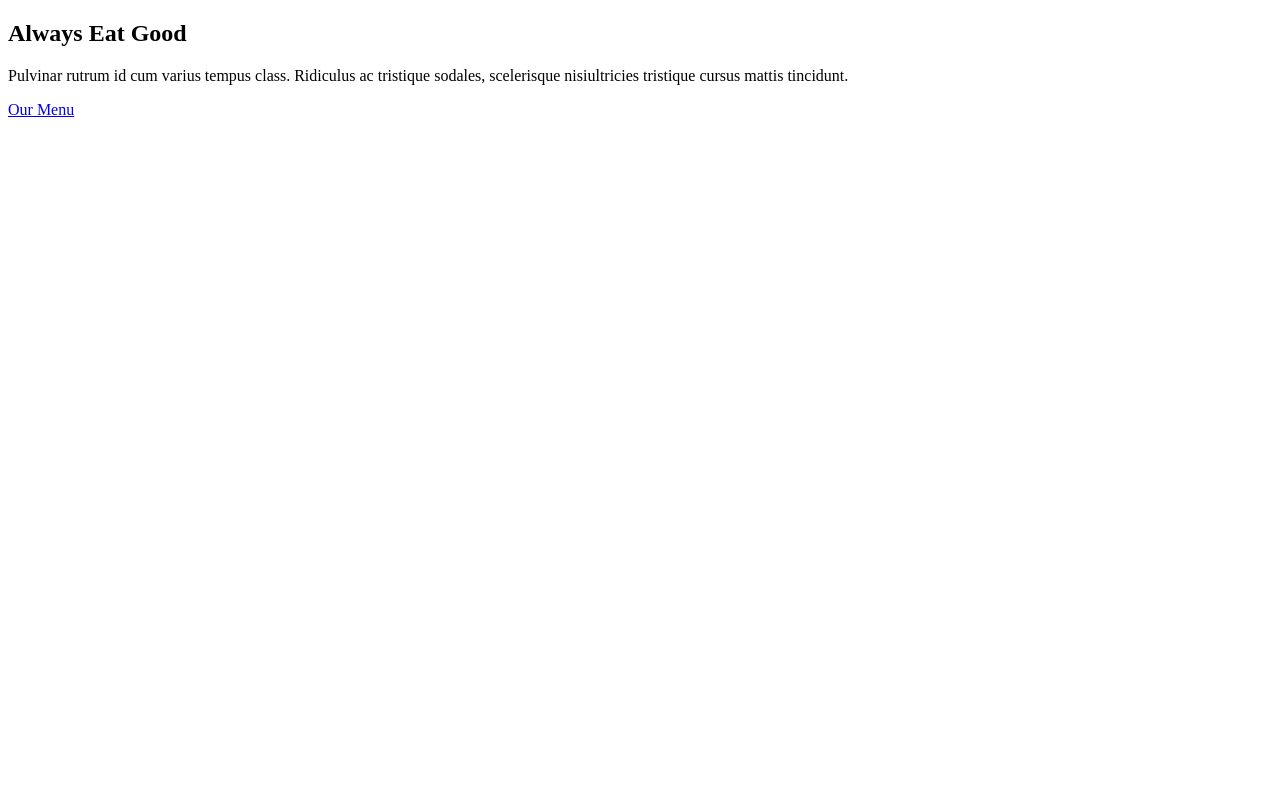
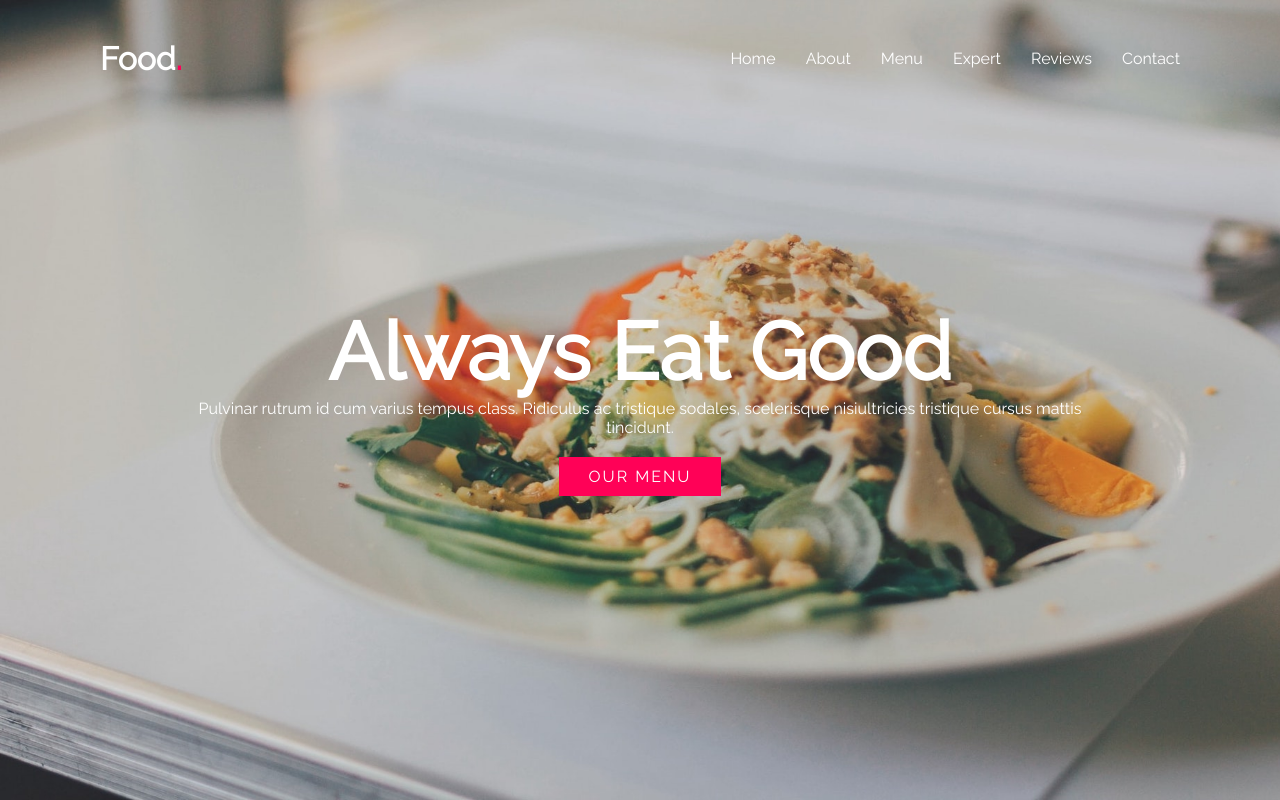
Before and after one commit to debutler266/Food-Website, a plain HTML site: page index.html in a window 1280 px wide. Drawn offline with Linux system fonts and the light colour scheme.

Commit message:
3rd, first section nearing completion

```diff
--- a/index.html
+++ b/index.html
@@ -8,12 +8,23 @@
     <title>Fully Responsive Website</title>
   </head>
   <body>
+    <header>
+      <a href="#" class="logo">Food<span>.</span></a>
+      <ul class="nav">
+        <li><a href="#banner">Home</a></li>
+        <li><a href="#about">About</a></li>
+        <li><a href="#Menu">Menu</a></li>
+        <li><a href="#expert">Expert</a></li>
+        <li><a href="#reviews">Reviews</a></li>
+        <li><a href="#contact">Contact</a></li>
+      </ul>
+    </header>
     <section class="banner" id="banner">
       <div class="content">
         <h2>Always Eat Good</h2>
         <p>Pulvinar rutrum id cum varius tempus class. Ridiculus ac tristique sodales,
           scelerisque nisiultricies tristique cursus mattis tincidunt.</p>
-          <a href="#">Our Menu</a>
+          <a href="#" class="btn">Our Menu</a>
       </div>
     </section>
 
--- a/style.css
+++ b/style.css
@@ -0,0 +1,95 @@
+* {
+  margin: 0;
+  padding: 0;
+  box-sizing: border-box;
+  font-family: 'Raleway', sans-serif;
+}
+
+p {
+  font-weight: 400;
+  color: #111;
+}
+
+.banner {
+  position: relative;
+  width: 100%;
+  min-height: 100vh;
+  display: flex;
+  justify-content: center;
+  align-items: center;
+  background: url(img/bg1.jpg);
+  background-size: cover;
+}
+
+.banner .content {
+  max-width: 900px;
+  text-align: center;
+}
+
+.banner .content h2 {
+  font-size: 5em;
+  color: #ffffff;
+}
+
+.banner .content p {
+  font-size: 1em;
+  color: #ffffff;
+}
+
+.btn {
+  font-size: 1em;
+  color: #ffffff;
+  background: #ff0157;
+  display: inline-block;
+  padding: 10px 30px;
+  margin-top: 20px;
+  text-transform: uppercase;
+  text-decoration: none;
+  letter-spacing: 2px;
+  transition: 0.6s;
+}
+
+.btn:hover {
+  color: #333;
+  letter-spacing: 6px;
+}
+
+header {
+  position: fixed;
+  top: 0;
+  left: 0;
+  width: 100%;
+  padding: 40px 100px;
+  z-index: 10000;
+  display: flex;
+  justify-content: space-between;
+  align-items: center;
+  transition: 0.6s;
+}
+
+header .logo {
+  color: #ffffff;
+  font-weight: 800;
+  font-size: 2em;
+  text-decoration: none;
+}
+
+header .logo span {
+  color: #ff0157;
+}
+
+header .nav {
+  position: relative;
+  display: flex;
+}
+
+header .nav li {
+  list-style: none;
+  margin-left: 30px;
+}
+
+header .nav li a {
+  text-decoration: none;
+  color: #ffffff;
+  font-weight: 300;
+}
```
